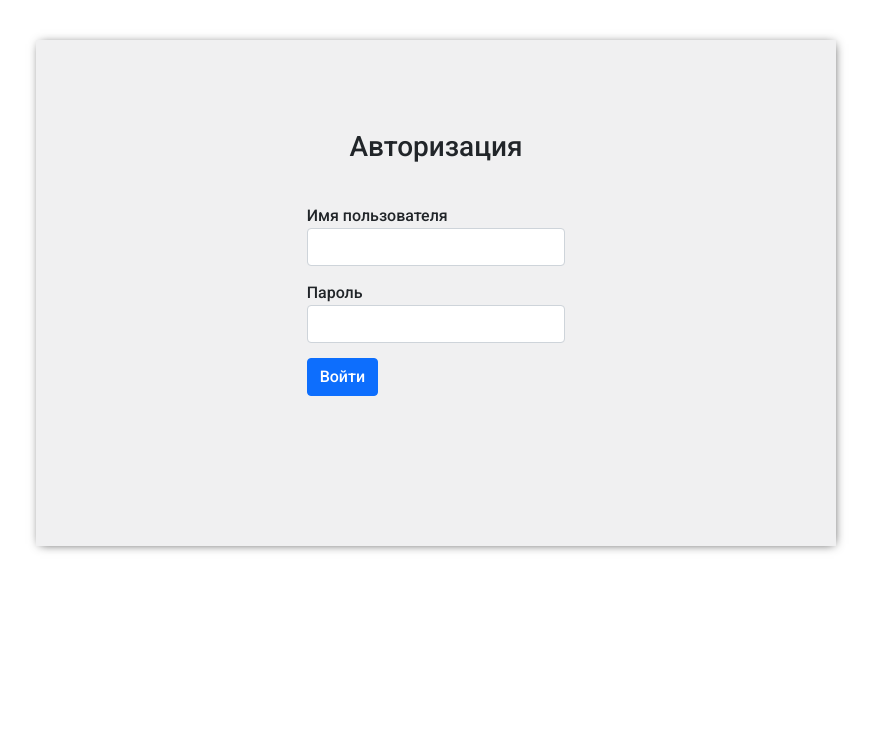
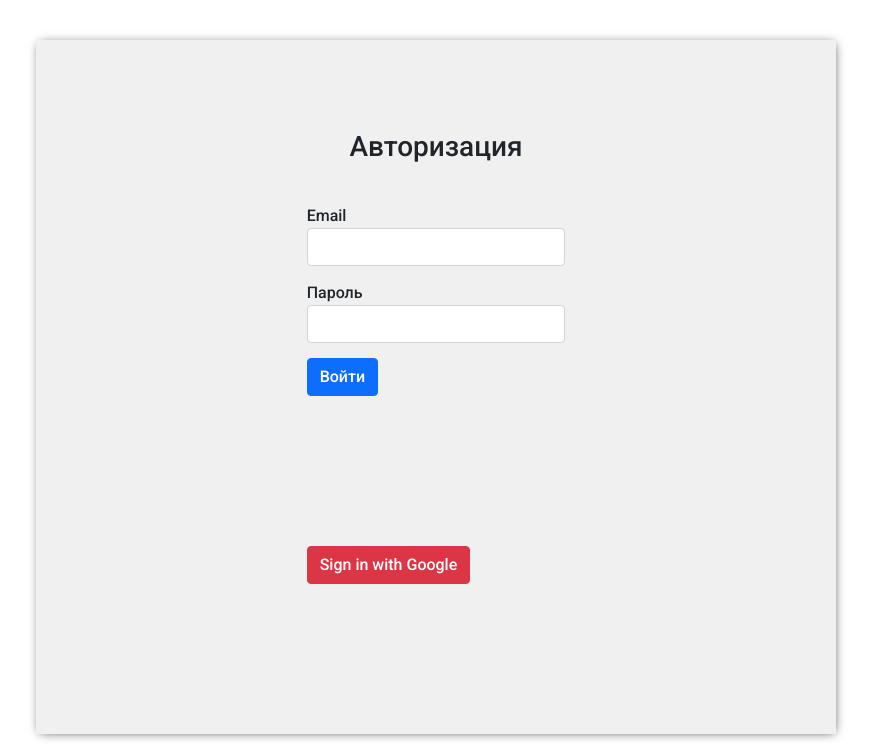
Before and after one commit to IlyaBulatau/chats-app, a FastAPI app: page /auth/authorization in a window 1280 px wide. Shown: the part 56-800 px from the top of the page, without its empty margins (204-1077 px from the left). Run offline with FastAPI, Linux system fonts and the light colour scheme; parts of the project's set-up code (start-up, migrations or seed data) failed here and were passed over.

Commit message:
mod html templates for adding email field

```diff
--- a/chat/templates/authorization.html
+++ b/chat/templates/authorization.html
@@ -1,4 +1,5 @@
 {% extends 'base.html' %}
+
 
 {% block title %}Authorization{% endblock %}
 
@@ -11,10 +12,10 @@
                 <form action="authorization" method="post" class="form-horizontal">
                     <div class="form-row">
                         <div class="col-4 offset-4 field">
-                            <label for="username" class="control-label">Имя пользователя</label>
-                            <input class="form-control" type="text" name="username" id="username">
+                            <label for="email" class="control-label">Email</label>
+                            <input class="form-control" type="text" name="email" id="email">
                             {% if errors %}
-                            <p class="help-block text-danger">{{ errors.username }}</p>
+                            <p class="help-block text-danger">{{ errors.email }}</p>
                             {% endif %}
                         </div>
                     </div>
@@ -31,6 +32,11 @@
                         <button type="submit" class="btn btn-primary">Войти</button>
                     </div>
                 </form>
+                <div class="col-3 offset-4">
+                    <form action="google/oauth" method="post">
+                        <button id="google-button" type="submit" class="btn btn-danger">Sign in with Google</button>
+                    </form>
+                </div>
             </div>
         </div>
     </div>
```
Also changed, not shown: chat/templates/register.html (+9 -0 lines).
